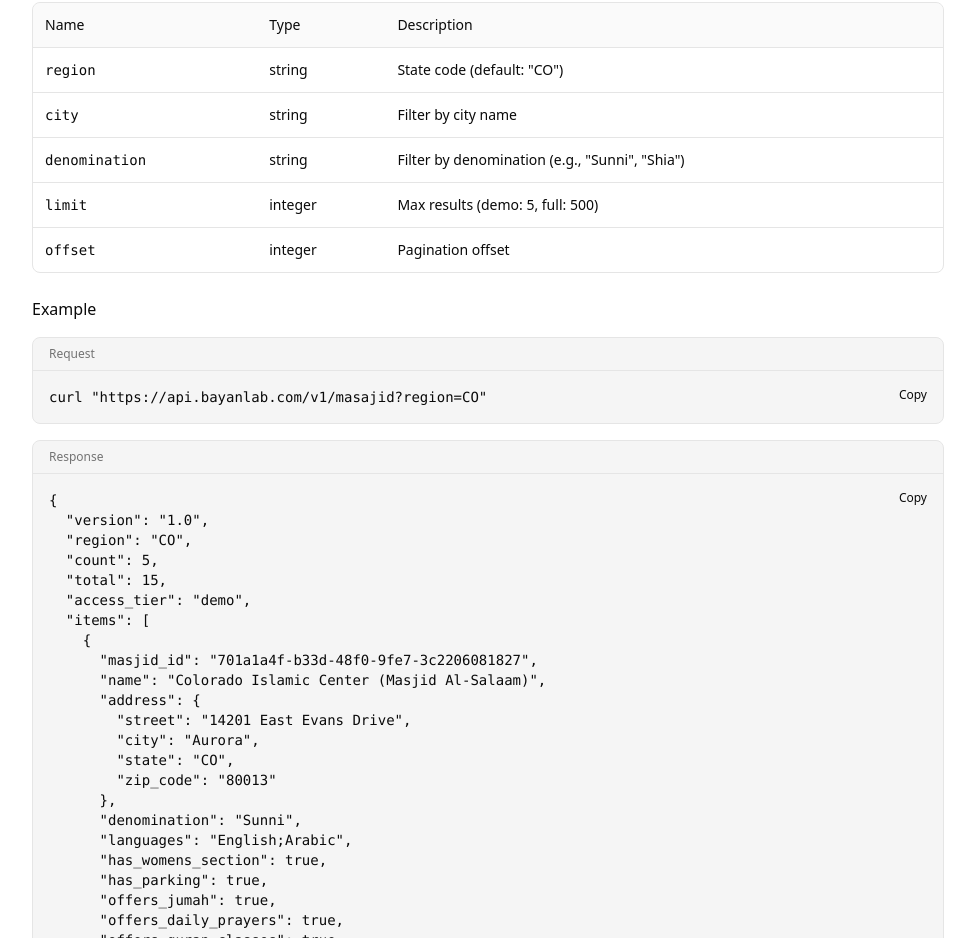
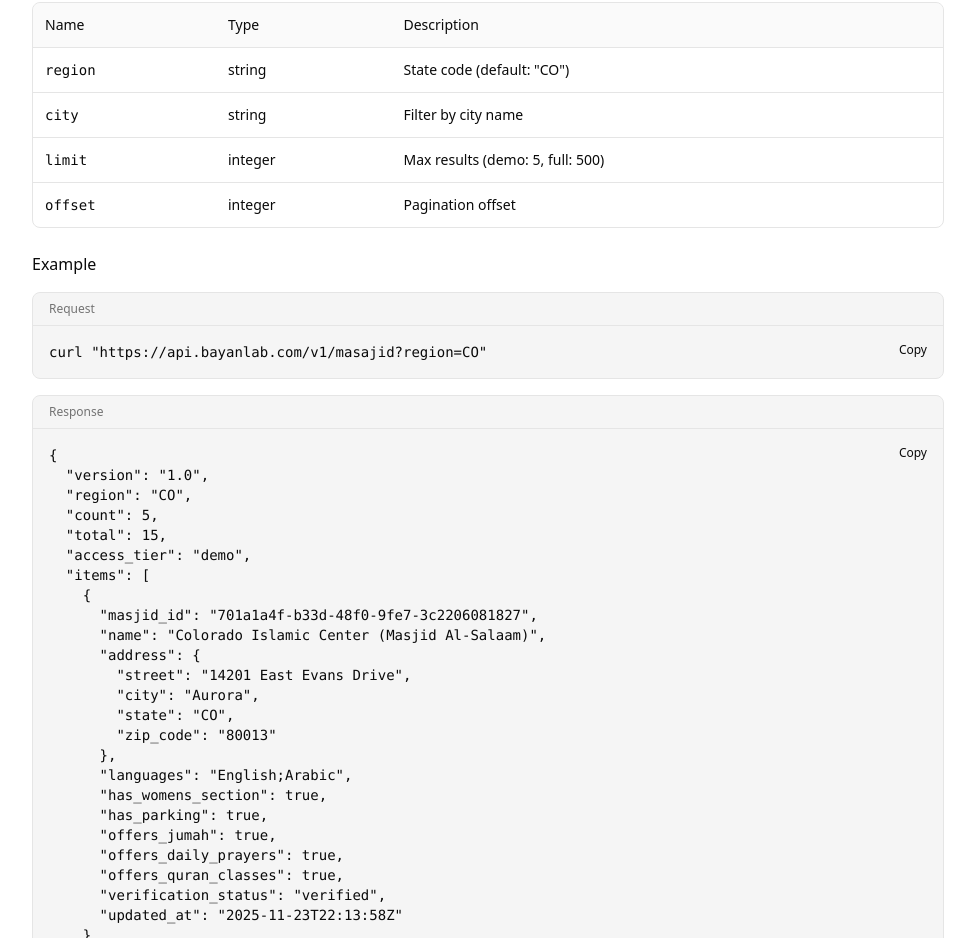
Before and after one commit to hududed/bayanlab-web, a Next.js app: page /docs/endpoints in a window 1280 px wide. Shown: the part 2863-3801 px from the top of the page, without its empty margins (304-1279 px from the left). Built offline with nearby package versions, Linux system fonts and the light colour scheme.

Commit message:
Remove denomination field from masajid endpoint
- Removed denomination column from masajid directory table
- Removed denomination parameter from API endpoint documentation
- Updated MasjidParams type to remove denomination field
- Updated fetchMasajid function to remove denomination handling

```diff
--- a/app/directory/co/page.tsx
+++ b/app/directory/co/page.tsx
@@ -181,7 +181,6 @@
               <TableHeader>
                 <TableRow>
                   <TableHead>Name</TableHead>
-                  <TableHead>Denomination</TableHead>
                   <TableHead>City</TableHead>
                   <TableHead>Services</TableHead>
                 </TableRow>
@@ -191,7 +190,6 @@
                   masajid.map((item) => (
                     <TableRow key={item.masjid_id}>
                       <TableCell className="font-medium">{item.name}</TableCell>
-                      <TableCell>{item.denomination || '—'}</TableCell>
                       <TableCell>{item.address.city}</TableCell>
                       <TableCell className="text-xs">
                         {[
@@ -204,7 +202,7 @@
                   ))
                 ) : (
                   <TableRow>
-                    <TableCell colSpan={4} className="text-center text-muted-foreground py-8">
+                    <TableCell colSpan={3} className="text-center text-muted-foreground py-8">
                       Unable to load sample data.
                     </TableCell>
                   </TableRow>
--- a/app/docs/endpoints/page.tsx
+++ b/app/docs/endpoints/page.tsx
@@ -240,11 +240,6 @@
                   <td className="p-3">Filter by city name</td>
                 </tr>
                 <tr className="border-b">
-                  <td className="p-3"><code>denomination</code></td>
-                  <td className="p-3">string</td>
-                  <td className="p-3">Filter by denomination (e.g., &quot;Sunni&quot;, &quot;Shia&quot;)</td>
-                </tr>
-                <tr className="border-b">
                   <td className="p-3"><code>limit</code></td>
                   <td className="p-3">integer</td>
                   <td className="p-3">Max results (demo: 5, full: 500)</td>
@@ -284,7 +279,6 @@
         "state": "CO",
         "zip_code": "80013"
       },
-      "denomination": "Sunni",
       "languages": "English;Arabic",
       "has_womens_section": true,
       "has_parking": true,
--- a/lib/api.ts
+++ b/lib/api.ts
@@ -109,7 +109,6 @@
 
   if (params.region) searchParams.set('region', params.region);
   if (params.city) searchParams.set('city', params.city);
-  if (params.denomination) searchParams.set('denomination', params.denomination);
   if (params.limit) searchParams.set('limit', String(params.limit));
   if (params.offset) searchParams.set('offset', String(params.offset));
 
--- a/lib/types.ts
+++ b/lib/types.ts
@@ -191,7 +191,6 @@
 export interface MasjidParams {
   region?: string;
   city?: string;
-  denomination?: string;
   limit?: number;
   offset?: number;
 }
```
